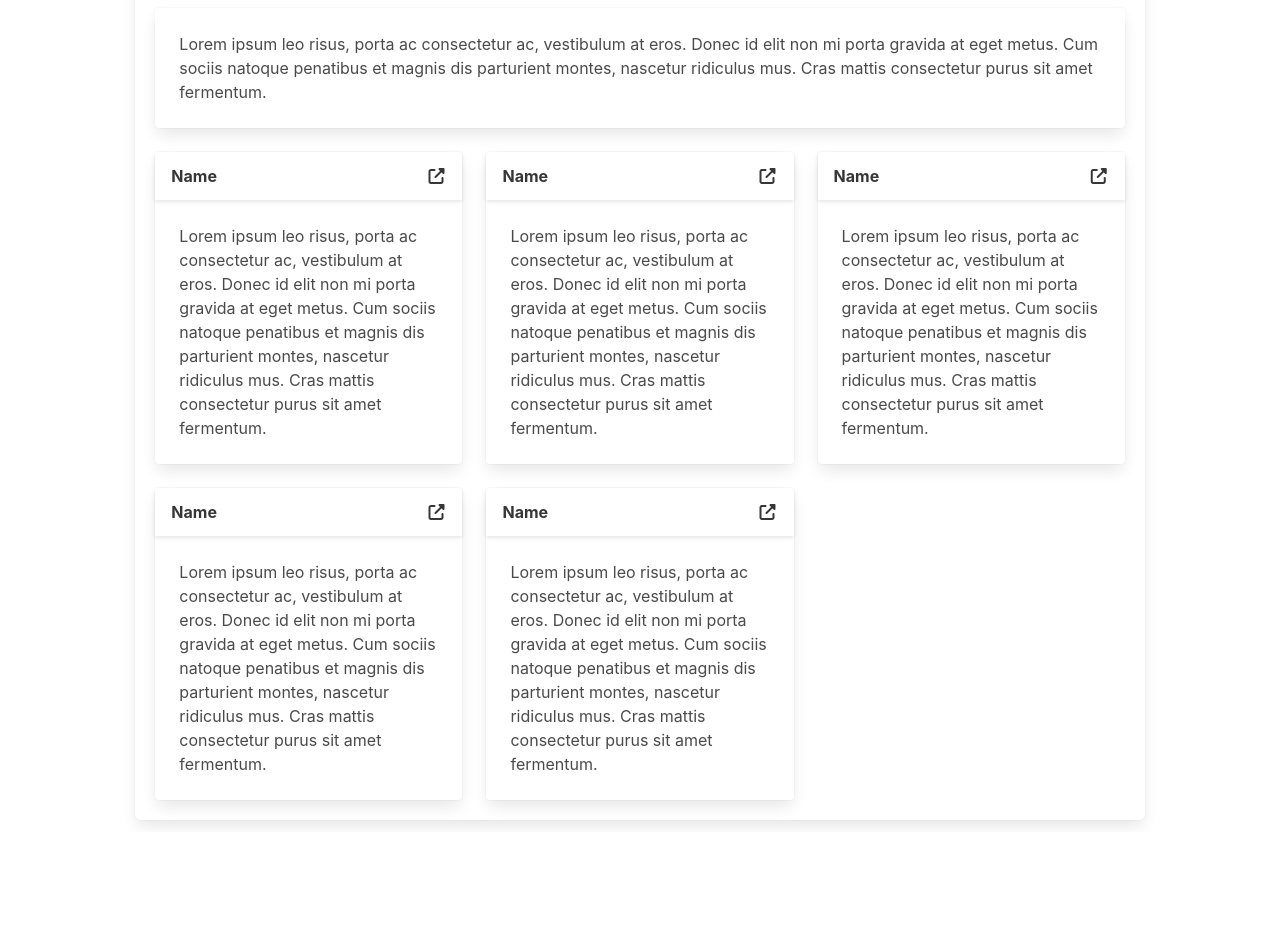
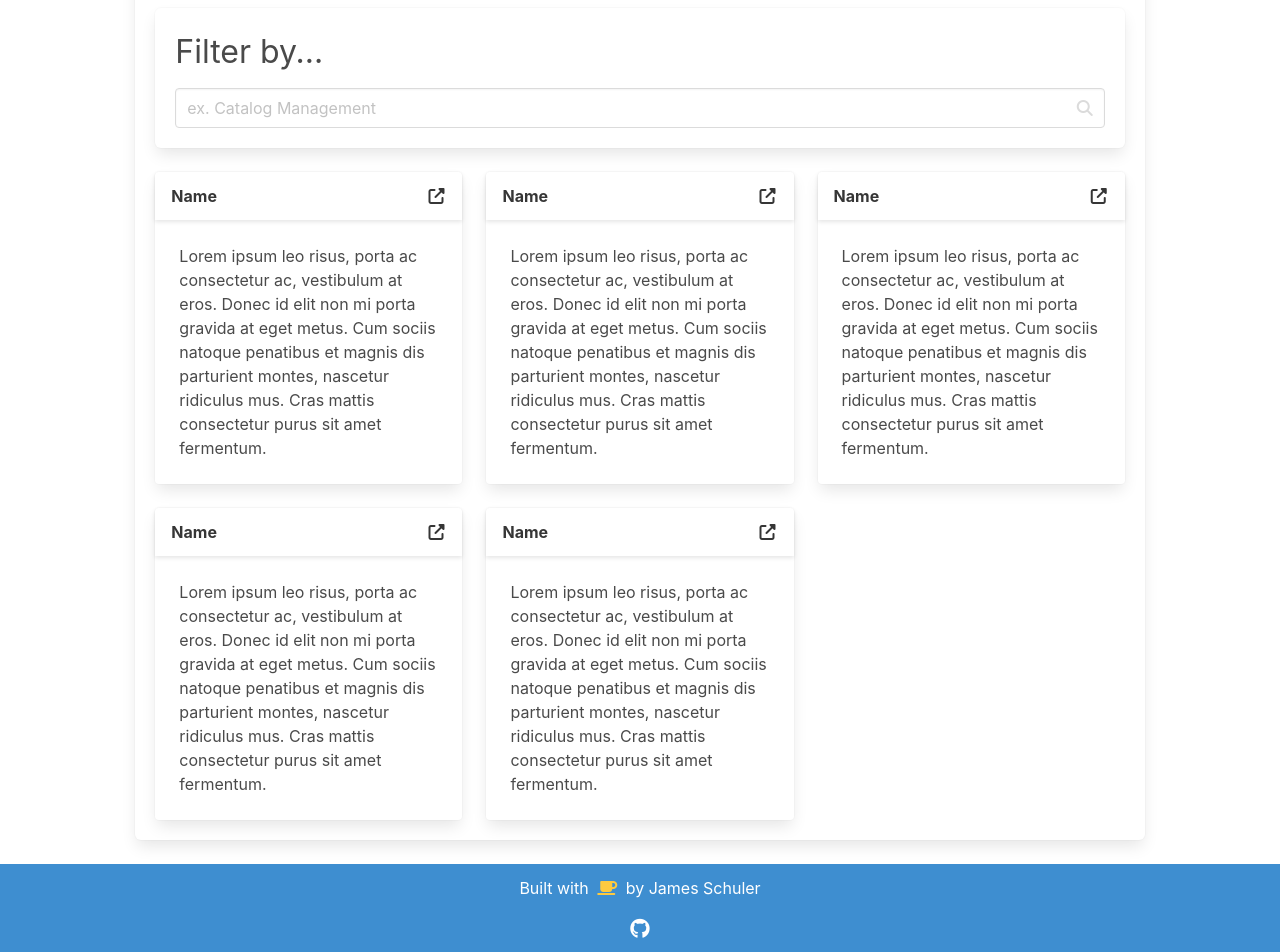
Before and after one commit to jameshschuler/ws-documentation-viewer, a React (Vite) app: page / in a window 1280 px wide. Shown: the part 184-1136 px from the top of the page. Before the commit the page ends 1016 px from the top, so only its background shows below. Built offline with nearby package versions, Linux system fonts and the light colour scheme.

Commit message:
added search component and footer

```diff
--- a/src/App.tsx
+++ b/src/App.tsx
@@ -1,6 +1,9 @@
 import React from 'react';
 import CardList from './components/CardList';
+import Footer from './components/Footer';
 import Navbar from './components/Navbar';
+import Search from './components/Search';
+import './styles/app.scss';
 
 function App() {
 	return (
@@ -11,20 +14,13 @@ function App() {
 					<div className='column is-10 is-offset-1'>
 						<div className='box mt-5'>
 							<h1 className='is-size-2'>Welcome!</h1>
-							<div className='card my-5'>
-								<div className='card-content'>
-									<div className='content'>
-										Lorem ipsum leo risus, porta ac consectetur ac, vestibulum at eros. Donec id elit non mi porta gravida at eget
-										metus. Cum sociis natoque penatibus et magnis dis parturient montes, nascetur ridiculus mus. Cras mattis
-										consectetur purus sit amet fermentum.
-									</div>
-								</div>
-							</div>
+							<Search />
 							<CardList />
 						</div>
 					</div>
 				</div>
 			</div>
+			<Footer />
 		</>
 	);
 }
--- /dev/null
+++ b/src/components/Footer.tsx
@@ -0,0 +1,20 @@
+import React from 'react';
+
+function Footer() {
+	return (
+		<footer className='footer py-3 mt-5 has-background-info has-text-white'>
+			<div className='content has-text-centered'>
+				<p>
+					Built with <i className='fas fa-fw fa-coffee mx-1'></i> by James Schuler
+				</p>
+				<p>
+					<a className='has-text-white' href='https://github.com/jameshschuler/ws-documentation-viewer' target='_blank'>
+						<i className='fab fa-fw fa-lg fa-github'></i>
+					</a>
+				</p>
+			</div>
+		</footer>
+	);
+}
+
+export default Footer;
--- /dev/null
+++ b/src/components/Search.tsx
@@ -0,0 +1,19 @@
+import React from 'react';
+
+function Search() {
+	return (
+		<div className='box my-5'>
+			<h1 className='is-size-3 mb-3'>Filter by...</h1>
+			<div className='field'>
+				<p className='control has-icons-right'>
+					<input className='input' type='text' placeholder='ex. Catalog Management' />
+					<span className='icon is-small is-right'>
+						<i className='fas fa-fw fa-search'></i>
+					</span>
+				</p>
+			</div>
+		</div>
+	);
+}
+
+export default Search;
--- /dev/null
+++ b/src/styles/app.scss
@@ -0,0 +1,3 @@
+.fa-coffee {
+	color: #fdca40;
+}
```
